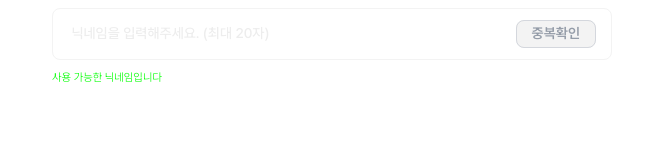
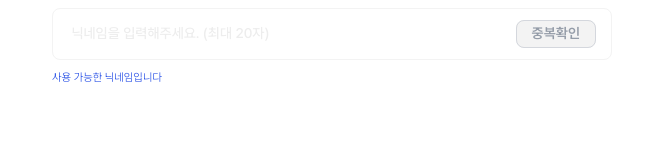
Before and after one commit to FC-DEV3-Final-Project/zoop-frontend, a Next.js app: page /mypage/1/user-info/edit-nickname in a window 1280 px wide. Both pictures are taken after a click on the button "중복확인". Shown: the part 169-329 px from the top of the page, without its empty margins (308-971 px from the left). Built offline with nearby package versions, Linux system fonts and the light colour scheme.

Commit message:
design: 문구 색상 수정

```diff
--- a/src/app/mypage/[id]/user-info/edit-nickname/page.tsx
+++ b/src/app/mypage/[id]/user-info/edit-nickname/page.tsx
@@ -47,7 +47,7 @@ const EditNickname = () => {
           <p className="text-footnote text-[#FF0000]">이미 사용중인 닉네임입니다</p>
         )}
         {isValid === true && (
-          <p className="text-footnote text-[#00FF00]">사용 가능한 닉네임입니다</p>
+          <p className="text-footnote text-blue-800-primary">사용 가능한 닉네임입니다</p>
         )}
       </div>
       <div className="absolute bottom-4 left-1/2 w-full -translate-x-1/2 px-4">
```
